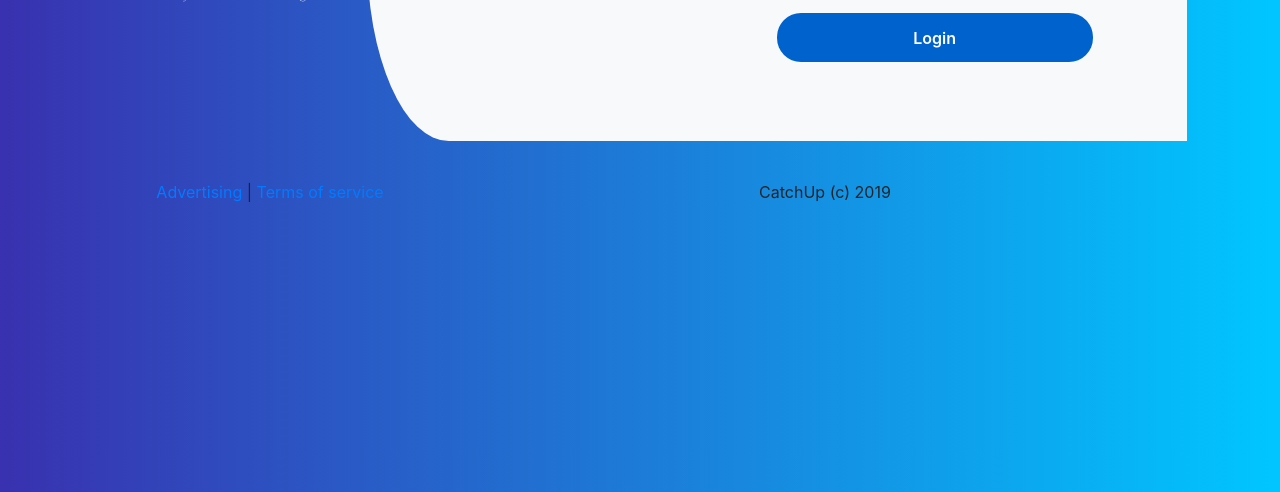
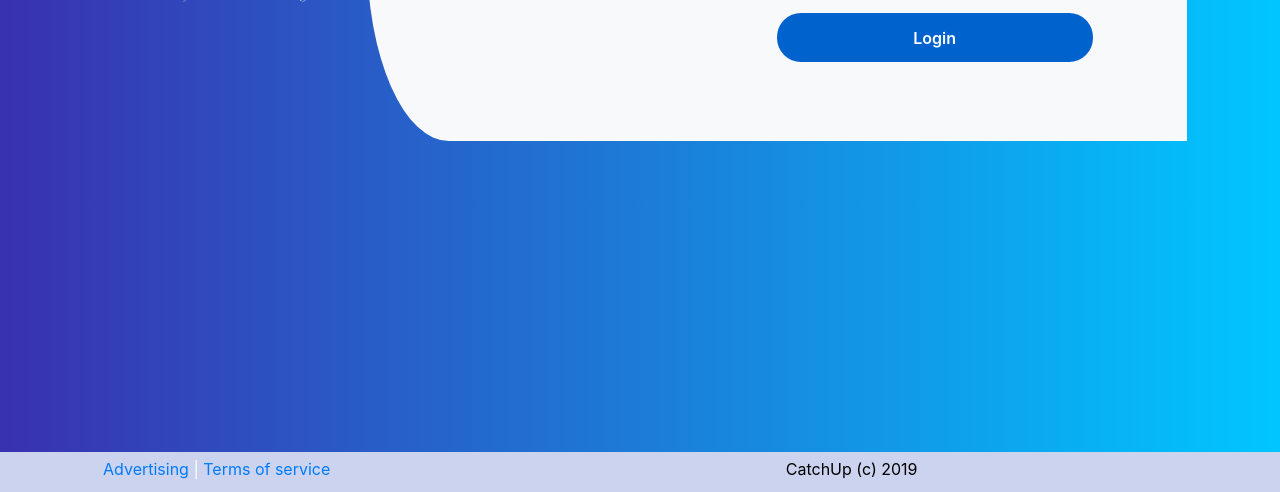
Before and after one commit to HassanNawazHiraj/catchup-design, a plain HTML site: page index.html in a window 1280 px wide. Shown: the part 308-800 px from the top of the page. Drawn offline with nearby package versions, Linux system fonts and the light colour scheme.

Commit message:
fixed login page

```diff
--- a/css/login.css
+++ b/css/login.css
@@ -5,6 +5,7 @@ body {
 
     margin-top: 3%;
     padding: 3%;
+
 }
 .register-left{
     text-align: center;
@@ -96,3 +97,18 @@ body {
     margin-bottom: -15%;
     color: #495057;
 }
+
+.footer {
+   position: static;
+   left: 0;
+   bottom: 0;
+   width: 100%;
+   padding: 5px;
+   background-color: #CBD3EE;
+   color: white;
+   text-align: center;
+   height: 40px;
+   position: fixed;
+  left: 0;
+  bottom: 0;
+}
--- a/index.html
+++ b/index.html
@@ -95,7 +95,7 @@
 
 	</div>
 	<!-- Footer -->
-	<div class="container">
+	<div class="Footer">
 		<div class="row rounded text-center" style="margin:auto;">
 			<hr>
 
@@ -103,7 +103,7 @@
 				<a href="#">Advertising</a> | <a href="#">Terms of service</a>
 			</div>
 			<div class="col-8">
-				<p >CatchUp (c) 2019</p>
+				<p style="color:black;">CatchUp (c) 2019</p>
 			</div>
 
 		</div>
```
